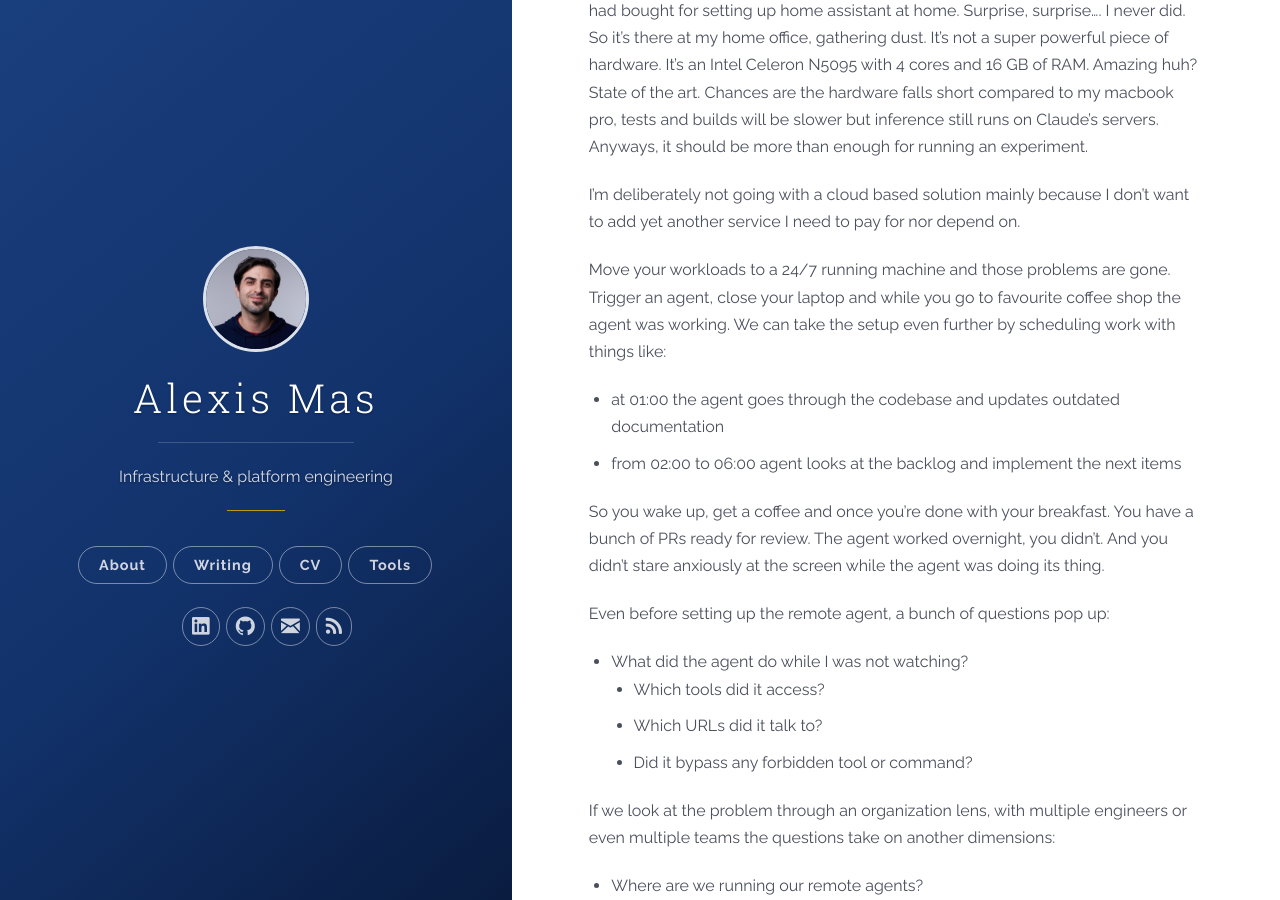
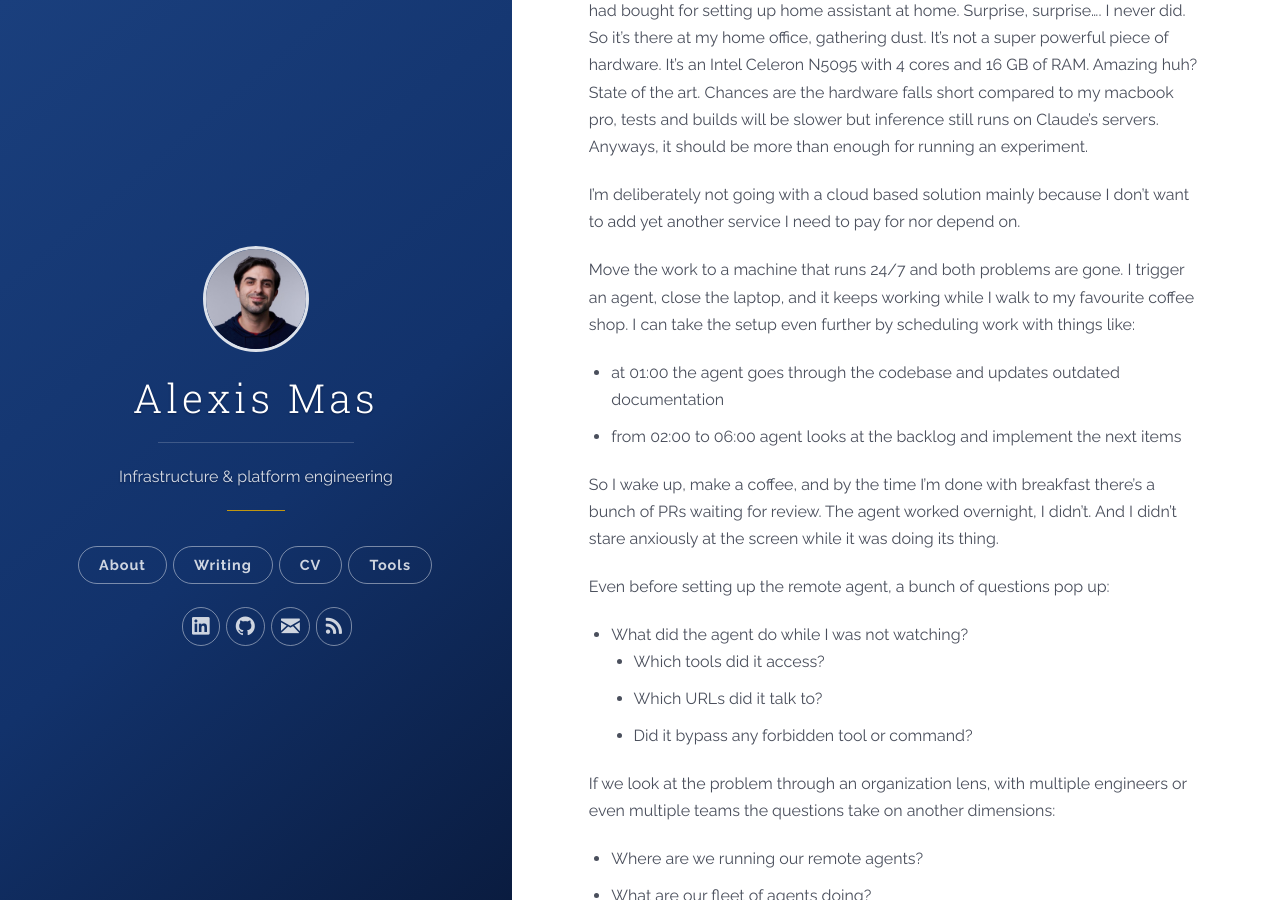
Before and after one commit to Axxiss/axxiss.github.io, a Jekyll site: the page built from _posts/2026-08-30-the-dusty-mini-pc-gets-a-job-remote-ai-agent.md, in a window 1280 px wide and 900 px high, scrolled down 1991 px. Built offline with Jekyll 4.4.1, drawn with Linux system fonts in a browser that asks for light colours; nearby versions of some CDN libraries.

Commit message:
pronoun drift

```diff
--- a/_posts/2026-08-30-the-dusty-mini-pc-gets-a-job-remote-ai-agent.md
+++ b/_posts/2026-08-30-the-dusty-mini-pc-gets-a-job-remote-ai-agent.md
@@ -36,12 +36,12 @@ With that in mind, I remembered that I have already a mini-pc at my office which
 
 I'm deliberately not going with a cloud based solution mainly because I don't want to add yet another service I need to pay for nor depend on.
 
-Move your workloads to a 24/7 running machine and those problems are gone. Trigger an agent, close your laptop and while you go to favourite coffee shop the agent was working. We can take the setup even further by scheduling work with things like:
+Move the work to a machine that runs 24/7 and both problems are gone. I trigger an agent, close the laptop, and it keeps working while I walk to my favourite coffee shop. I can take the setup even further by scheduling work with things like:
 
 - at 01:00 the agent goes through the codebase and updates outdated documentation
 - from 02:00 to 06:00 agent looks at the backlog and implement the next items
 
-So you wake up, get a coffee and once you're done with your breakfast. You have a bunch of PRs ready for review. The agent worked overnight, you didn't. And you didn't stare anxiously at the screen while the agent was doing its thing.
+So I wake up, make a coffee, and by the time I'm done with breakfast there's a bunch of PRs waiting for review. The agent worked overnight, I didn't. And I didn't stare anxiously at the screen while it was doing its thing.
 
 Even before setting up the remote agent, a bunch of questions pop up:
 
```
